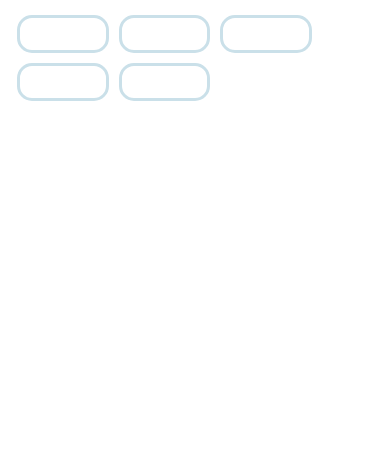
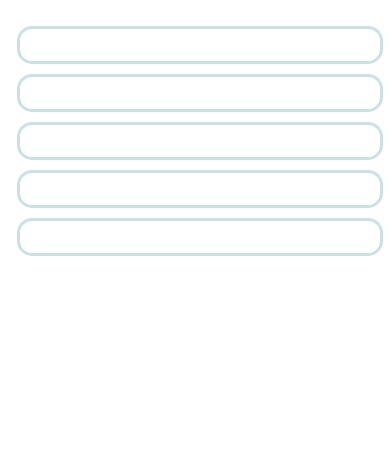
Before and after one commit to roseandlily33/cloudyWithAChanceOfCoding, a plain HTML site: page index.html in a window 390 px wide. Shown: the part 391-844 px from the top of the page. Drawn offline with nearby package versions, Linux system fonts and the light colour scheme.

Commit message:
Moved file structure

```diff
--- a/style.css
+++ b/assets/style.css
@@ -10,6 +10,11 @@
 body {
     font-family: var(--Heading2);
     background-color: white;
+}
+.bottomCard{
+    display: flex;
+    justify-content: center;
+    align-items: center;
 }
 .navbar{
     background-color: var(--blue);
@@ -47,6 +52,7 @@ img{
     background-color: var(--yellow);
     border: none;
     color: var(--black);
+    cursor: pointer;
 }
 h5{
     font-size: 15px;
--- a/index.html
+++ b/index.html
@@ -11,7 +11,7 @@
 <link rel="preconnect" href="https://fonts.gstatic.com" crossorigin>
 <link href="https://fonts.googleapis.com/css2?family=Abril+Fatface&family=Manjari:wght@100&family=Poiret+One&display=swap" rel="stylesheet">
 <!--My CSS-->
-<link rel="stylesheet" href="style.css">
+<link rel="stylesheet" href="assets/style.css">
     <title>Weather Dashboard</title>
 </head>
 <body>
@@ -19,7 +19,7 @@
     <!--NavBar with search-->
     <nav class="navbar row">
         <div class="container-fluid">
-          <h1 class="navbar-brand ps-3">Weather Dashboard</h1>
+          <h1 class="navbar-brand pt-3 ps-3">Weather Dashboard</h1>
           <form class="d-flex pe-2">
             <input id="city-selected" class="form-control me-2" type="search" placeholder="Search" aria-label="Search">
             <button id="search-btn" class="btn btn-dark" type="submit">Search</button>
@@ -46,19 +46,19 @@
 
         <div class="container">
             <div class="row" id="fiveDaysCont">
-              <div id='cardA'class="col-3  col-med-flex col-lg p-3 card bottomCard">
+              <div id='cardA'class="col-12  col-lg p-3 card bottomCard">
 
               </div>
-              <div id='cardB' class="col-3 col-md-flex col-lg p-3 card bottomCard">
+              <div id='cardB' class="col-12 col-lg p-3 card bottomCard">
 
               </div>
-              <div id='cardC' class="col-3 col-md-flex col-lg  p-3 card bottomCard">
+              <div id='cardC' class="col-12  col-lg  p-3 card bottomCard">
 
               </div>
-              <div id='cardD' class="col-3 col-md-flex col-lg p-3 card bottomCard">
+              <div id='cardD' class="col-12 col-lg p-3 card bottomCard">
 
               </div>
-              <div id='cardE' class="col-3 col-md-4-flex col-lg p-3 card bottomCard">
+              <div id='cardE' class="col-12  col-lg p-3 card bottomCard">
 
               </div>
             </div>
@@ -69,6 +69,6 @@
     <!--Bootstrap Script-->
     <script src="https://cdn.jsdelivr.net/npm/bootstrap@5.1.3/dist/js/bootstrap.bundle.min.js" integrity="sha384-ka7Sk0Gln4gmtz2MlQnikT1wXgYsOg+OMhuP+IlRH9sENBO0LRn5q+8nbTov4+1p" crossorigin="anonymous"></script>
     <!--My Script-->
-    <script src="script.js"></script>
+    <script src="assets/script.js"></script>
 </body>
 </html>
```
Also changed, not shown: assets/script.js (renamed from script.js).
